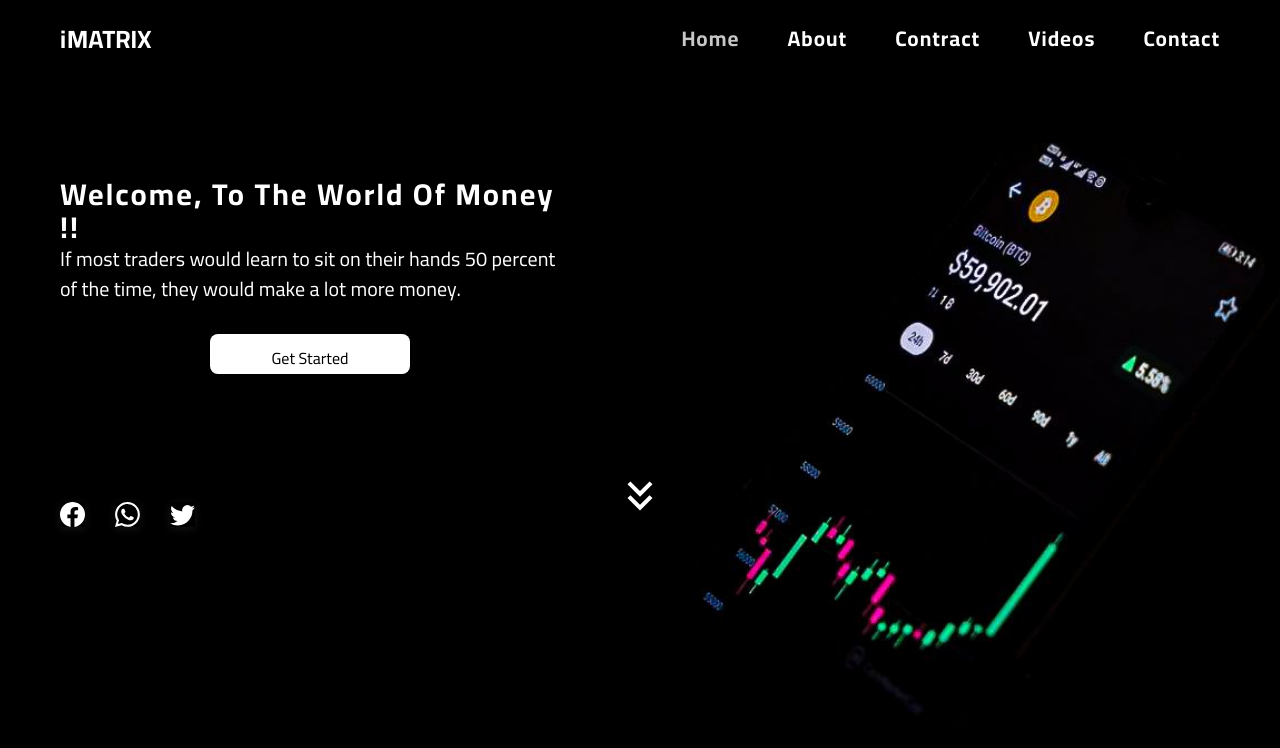
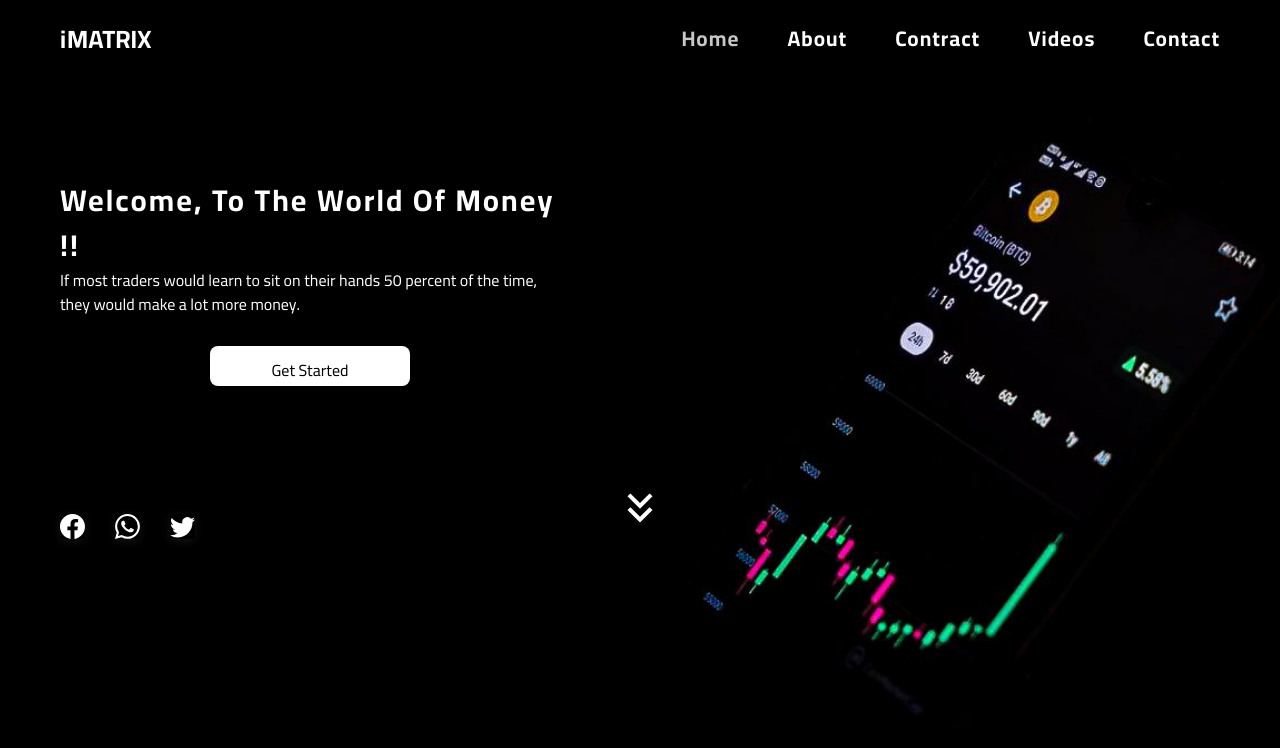
Before and after one commit to Ibr4him92/iMATRIX-Site, a React (Vite) app: page / in a window 1280 px wide. Shown: the top 748 px of the page. Built offline with nearby package versions, Linux system fonts and the light colour scheme.

Commit message:
Show and close list on small screens

```diff
--- a/src/App.tsx
+++ b/src/App.tsx
@@ -3,7 +3,7 @@
 import "./App.css";
 import AOS from "aos";
 import "aos/dist/aos.css";
-import { useEffect, useRef } from "react";
+import { useEffect, useRef, useState } from "react";
 import Header from "./Components/HeaderSection/Header";
 import Landing from "./Components/LandingSection/Landing";
 import About from "./Components/AboutSeaction/About";
@@ -31,6 +31,8 @@ const App = () => {
     });
   };
 
+  const [openSelectedList, setOpenSelectedList] = useState(false);
+
   return (
     <>
       <ScrollToTop />
@@ -41,8 +43,21 @@ const App = () => {
             onScrollContract={() => scrollToSection(contract)}
             onScrollVideo={() => scrollToSection(videoSection)}
             onScrollContact={() => scrollToSection(contact)}
+            onOpenList={() => setOpenSelectedList(true)}
+            {...(openSelectedList == true
+              ? { childern: "-show" }
+              : { childern: "" })}
+            onCloseList={() => setOpenSelectedList(false)}
+            {...(openSelectedList === true
+              ? { disapperBar: "none-bar" }
+              : { disapperBar: "un-bar" })}
           />
-          <Landing goDown={() => scrollToSection(footer)} />
+          <Landing
+            goDown={() => scrollToSection(footer)}
+            {...(openSelectedList === true
+              ? { disapperH1: "none-h1", disapperP: "none-p" }
+              : { disapperH1: "un-h1", disapperP: "un-p" })}
+          />
         </div>
       </div>
       <About imgSrc="../public/AboutImage.png" toScroll={about} />
--- a/src/Components/HeaderSection/Header.tsx
+++ b/src/Components/HeaderSection/Header.tsx
@@ -6,6 +6,10 @@ interface Props {
   onScrollContract: () => void;
   onScrollVideo: () => void;
   onScrollContact: () => void;
+  onOpenList: () => void;
+  onCloseList: () => void;
+  childern?: string | undefined;
+  disapperBar: string | undefined;
 }
 
 const Header = ({
@@ -13,6 +17,10 @@ const Header = ({
   onScrollContact,
   onScrollContract,
   onScrollVideo,
+  onOpenList,
+  onCloseList,
+  childern,
+  disapperBar,
 }: Props) => {
   const handleLinkClick = (e: React.MouseEvent, scrollFunction: () => void) => {
     e.preventDefault();
@@ -52,10 +60,10 @@ const Header = ({
           </li>
         </ul>
         <div className="bar">
-          <FaBars />
-          <div className="list">
+          <FaBars onClick={onOpenList} className={disapperBar} />
+          <div className={"list" + childern}>
             <div className="close">
-              <AiFillCloseCircle />
+              <AiFillCloseCircle onClick={onCloseList} />
             </div>
             <ul className="list-item">
               <li>Home</li>
--- a/src/Components/HeaderSection/header.css
+++ b/src/Components/HeaderSection/header.css
@@ -44,6 +44,18 @@ header ul a {
     transition: 0.3s;
 }
 
+.none-bar {
+    opacity: 0;
+    transition: 0.5s;
+    display: none;
+}
+
+.un-bar {
+    opacity: 1;
+    transition: 0.5s;
+    display: block;
+}
+
 .bar:hover {
     color: #f1f1f1d3;
 }
@@ -62,6 +74,16 @@ header .bar .list {
     transition: 0.5s;
 }
 
+header .bar .list-show {
+    position: absolute;
+    background-color: rgba(0, 0, 0, 0.589);
+    width: 100%;
+    height: 41vh;
+    right: 0;
+    top: 0px;
+    transition: 0.5s;
+}
+
 header .bar .list-item {
     position: relative;
     display: grid;
@@ -70,6 +92,7 @@ header .bar .list-item {
 }
 
 header .bar .list-item li {
+    padding: 0px 5px;
     place-self: center;
     transition: 0.3s;
     z-index: 1000;
@@ -86,7 +109,7 @@ header .bar .list-item li:before {
     background-color: white;
     height: 1px;
     left: 0;
-    margin-top: 35px;
+    margin-top: 45px;
 }
 
 header .bar .close {
--- a/src/Components/LandingSection/Landing.tsx
+++ b/src/Components/LandingSection/Landing.tsx
@@ -4,16 +4,18 @@ import { MdOutlineKeyboardDoubleArrowDown } from "react-icons/md";
 
 interface Props {
   goDown: () => void;
+  disapperH1?: string | undefined;
+  disapperP?: string | undefined;
 }
-const Landing = ({ goDown }: Props) => {
+const Landing = ({ goDown, disapperH1, disapperP }: Props) => {
   return (
     <div className="landing">
       <div className="container">
         <div className="col">
-          <h1 data-aos="fade-in">
+          <h1 className={disapperH1}>
             Welcome, To The <span> World Of Money !!</span>
           </h1>
-          <p>
+          <p className={disapperP}>
             If most traders would learn to sit on their hands 50 percent of the
             time, they would make a lot more money.
           </p>
--- a/src/Components/LandingSection/landing.css
+++ b/src/Components/LandingSection/landing.css
@@ -16,15 +16,16 @@
     padding-inline: 60px;
 }
 
-.landing .col h1 {
+.landing .col .un-h1 {
     font-size: 30px;
     letter-spacing: 2px;
-    line-height: 45 px;
+    line-height: 45px;
     color: white;
     transition: 0.5s;
+    opacity: 1;
 }
 
-.landing .col p {
+.landing .social .un-p {
     color: white;
     font-size: 20px;
 }
@@ -90,6 +91,26 @@
 
 .landing .social i:hover {
     color: #f1f1f1d3;
+}
+
+.none-h1 {
+    opacity: 0;
+    transition: 0.5s;
+}
+
+.un-h1 {
+    opacity: 1;
+    transition: 0.5s;
+}
+
+.none-p {
+    opacity: 0;
+    transition: 0.5s;
+}
+
+.un-p {
+    opacity: 1;
+    transition: 0.5s;
 }
 
 /* Responsive */
@@ -174,11 +195,12 @@
 
 
 @media (max-width: 737px) {
-    .landing .col h1 {
+    .landing .col .un-h1 {
         font-size: 20px;
+        opacity: 1;
     }
 
-    .landing .col p {
+    .landing .col .un-p {
         font-size: 10px;
         width: 300px;
     }
```
